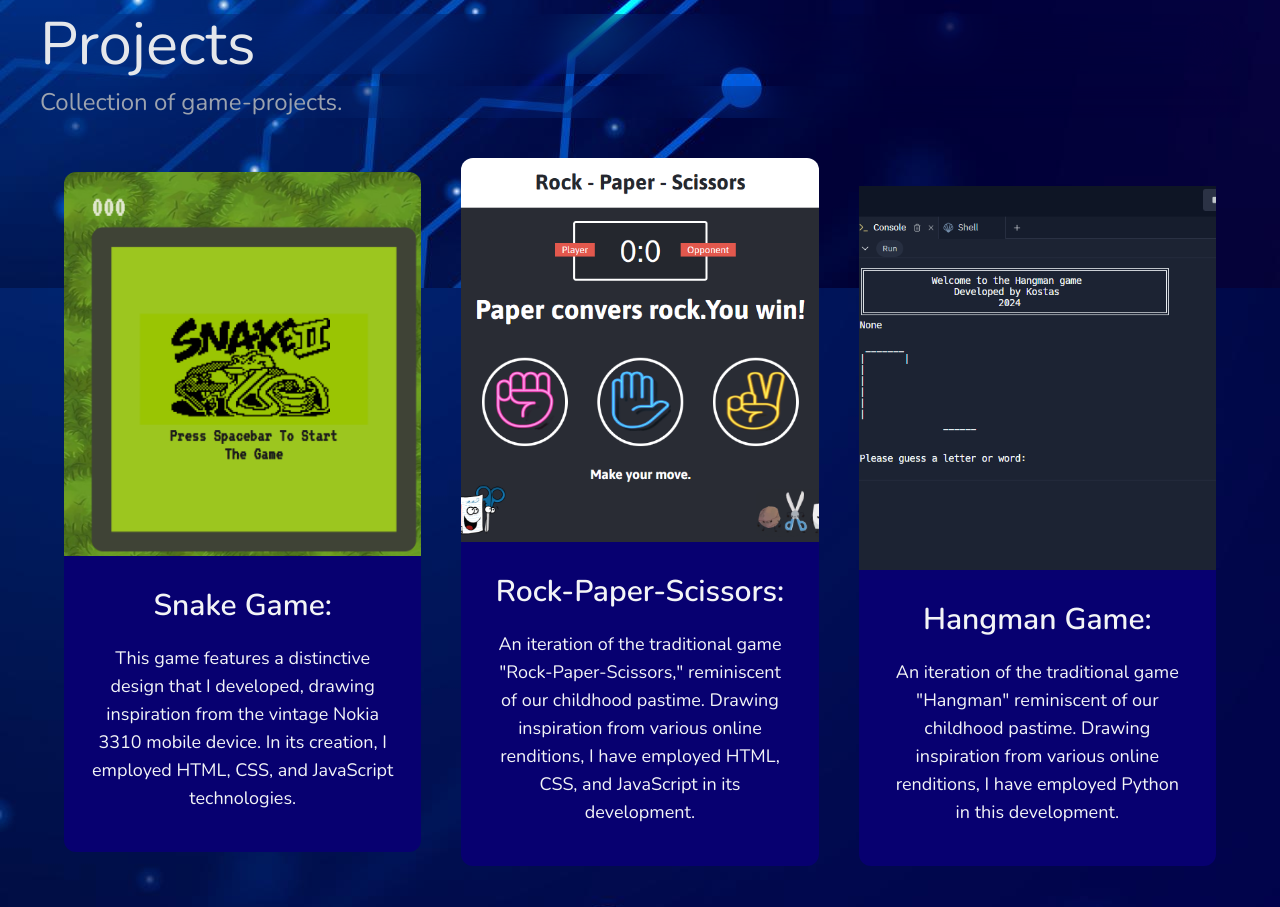
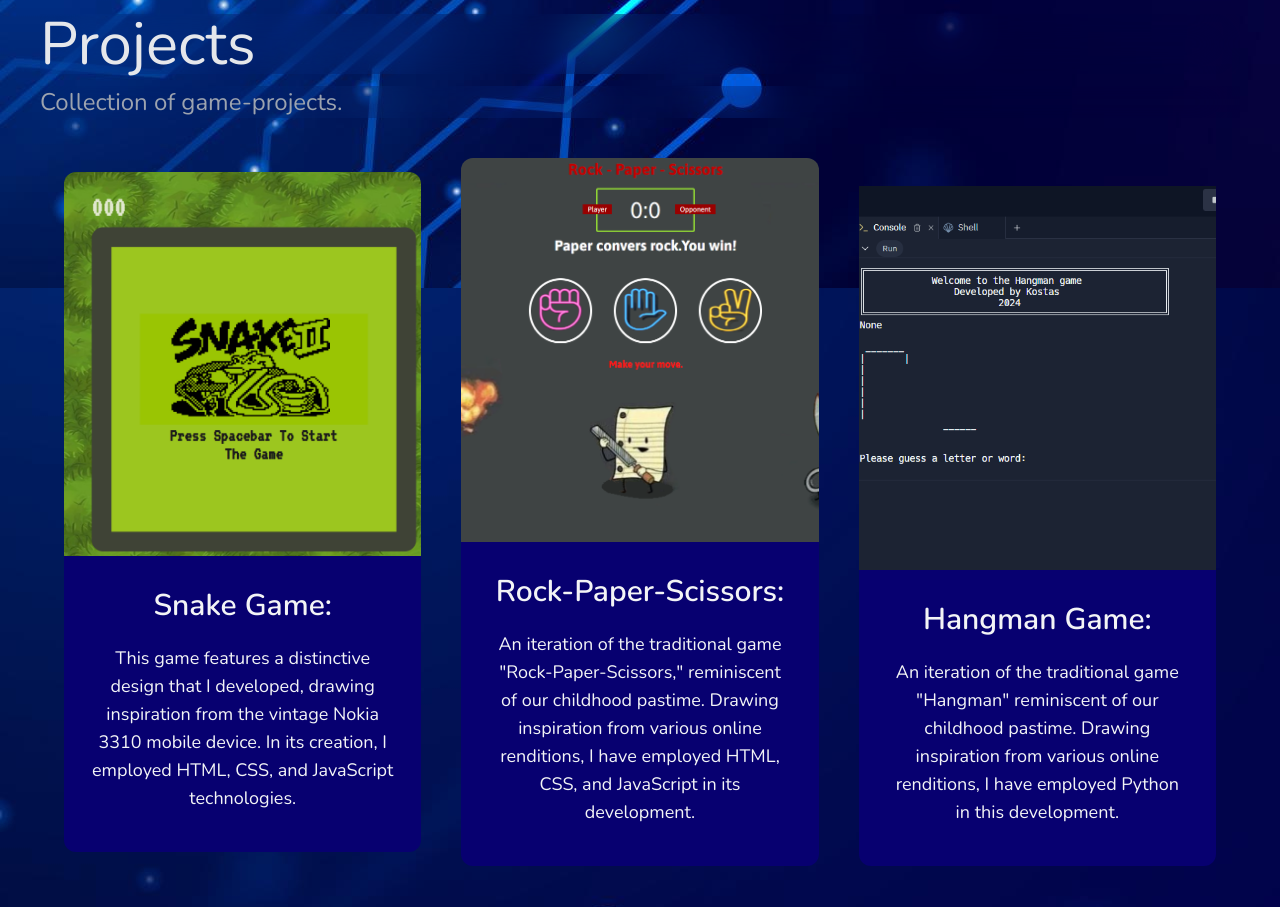
Before and after one commit to Kostas9093/Kostas-Boutis, a website: page index.html in a window 1280 px wide. Shown: the part 1712-2619 px from the top of the page. Drawn offline with nearby package versions, Linux system fonts and the light colour scheme.

Commit message:
Update index.html

```diff
--- a/index.html
+++ b/index.html
@@ -331,7 +331,7 @@ Junior Fullstack Developer</p>
                             class="relative flex flex-col items-start justify-end h-full  overflow-hidden rounded-xl  ">
                             <a href="https://kostas9093.github.io/Rock-Paper-Scissors/" target="_blank"
                                 class="block w-full transition duration-300 ease-in-out transform bg-center bg-cover h-96 hover:scale-110"
-                                style="background-image:url('images/rps.png')">
+                                style="background-image:url('rps.png')">
                             </a>
                             <div
                                 class="relative z-20 w-full h-auto py-8 dark:text-white text-[#0A192F] bg-[#070070]  dark:bg-[#286D5D] border-t-0 border-yellow-200 px-7">
```
